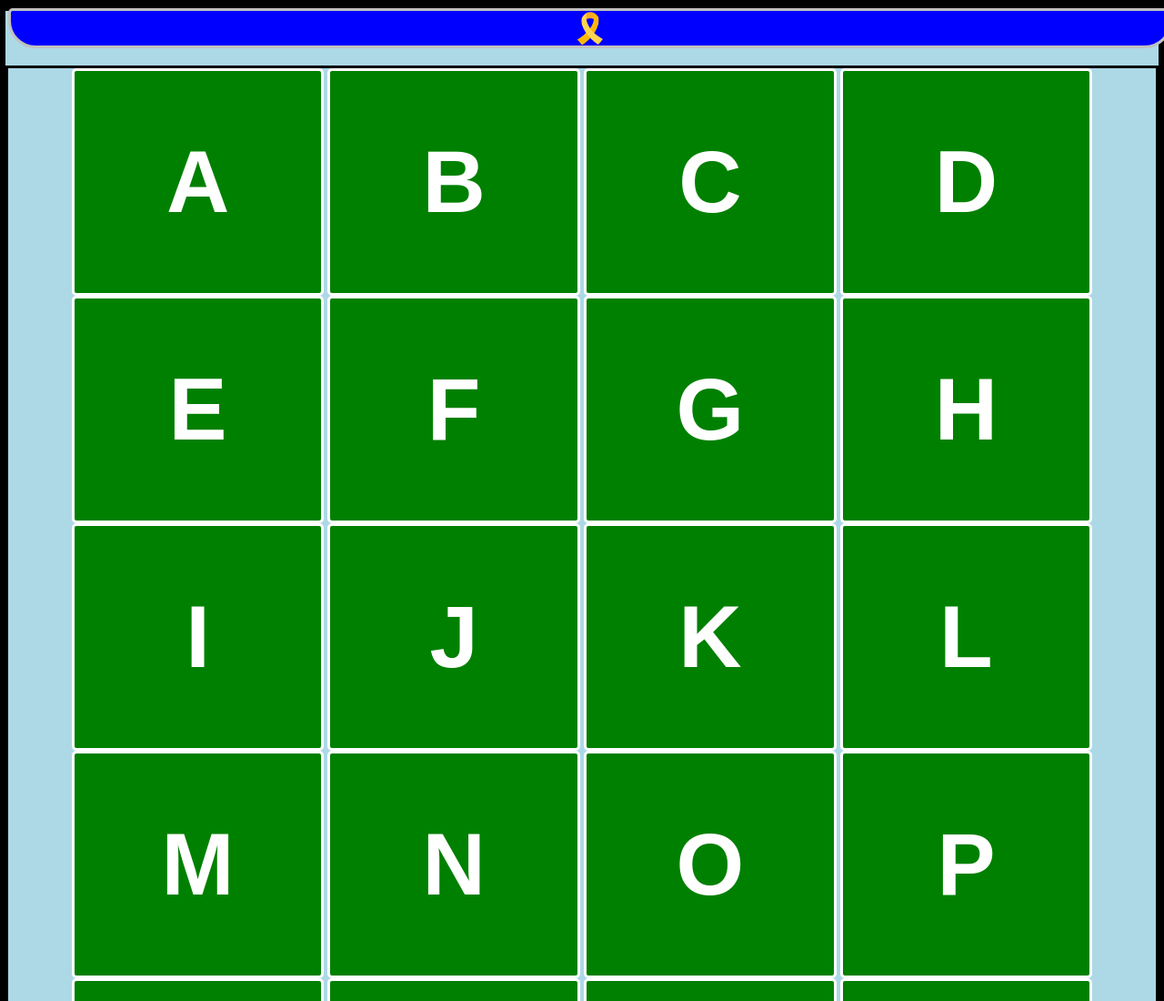
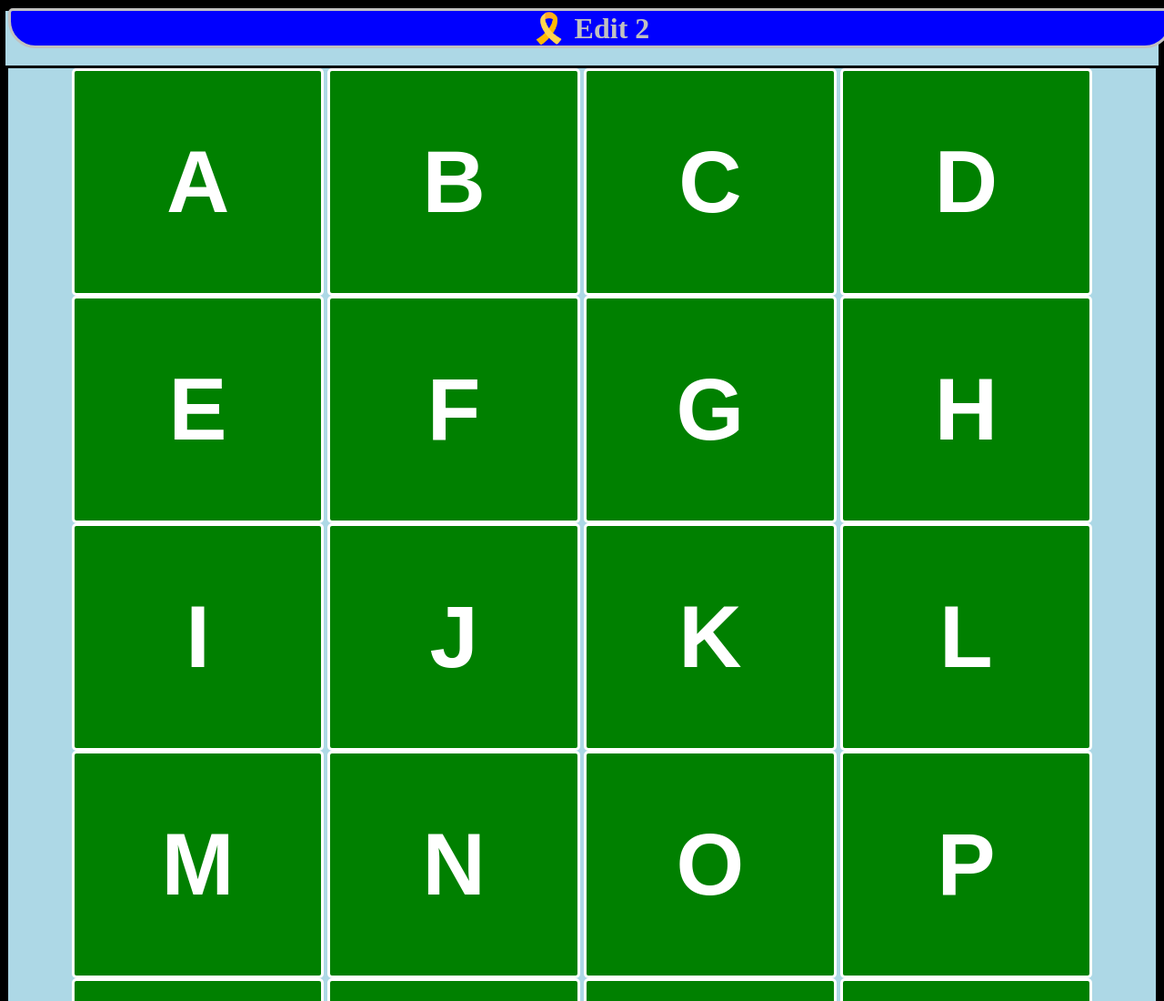
Before and after one commit to Md-Anamul-Haque/kids-book, a plain HTML site: page index.html in a window 1280 px wide. Shown: the top 1100 px of the page at 91% size. Drawn offline with Linux system fonts and the light colour scheme.

Commit message:
index.html

```diff
--- a/index.html
+++ b/index.html
@@ -48,7 +48,7 @@ body {
 </head>
 
 <body>
-<div class="ft"><h1>🎗️</h1></div>
+<div class="ft"><h1>🎗️ Edit 2</h1></div>
 <div class="cent" style="margin-top:60px;">
   <button class="mybtn">A</button>
   <button class="mybtn">B</button>
```
